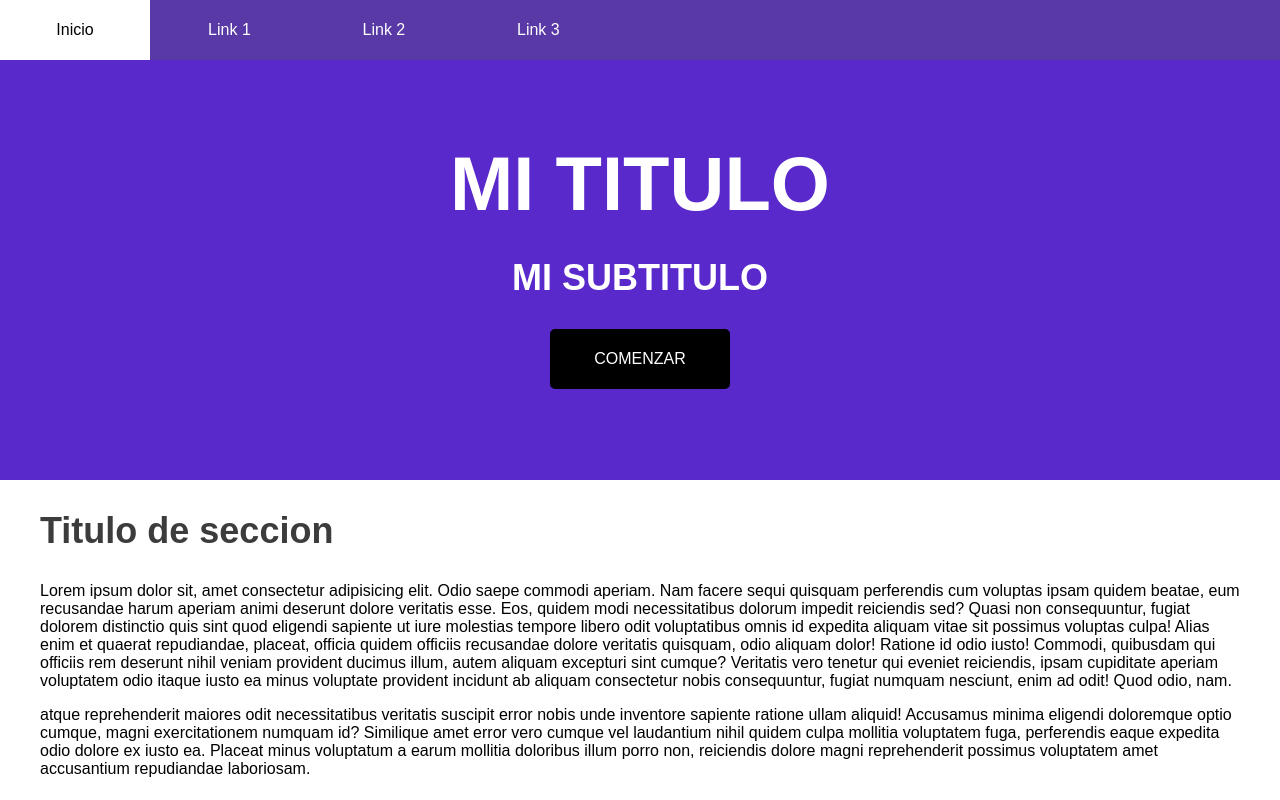
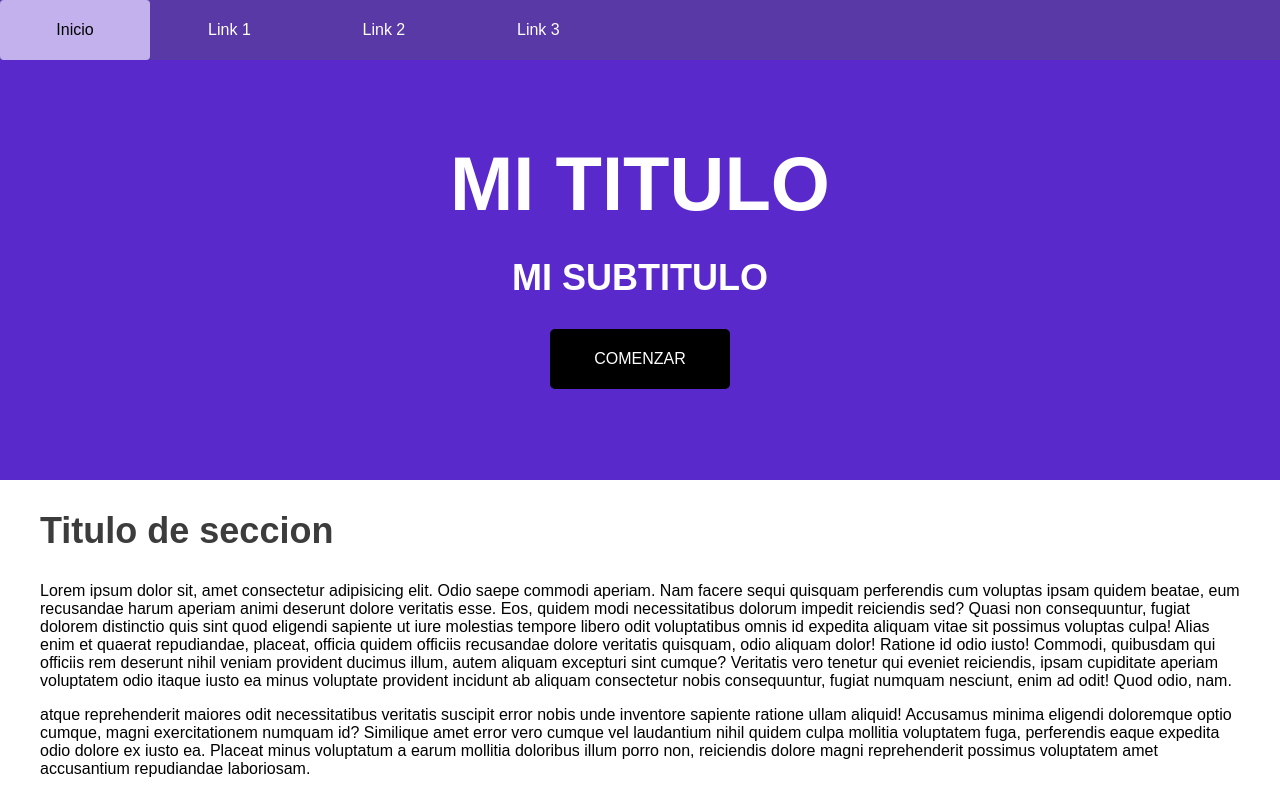
Before and after one commit to edy527/Pagina-simple-1, a plain HTML site: page index.html in a window 1280 px wide. Drawn offline with Linux system fonts and the light colour scheme.

Commit message:
menu modificado
retocando estilos del menu:hover

```diff
--- a/css/estilos.css
+++ b/css/estilos.css
@@ -28,8 +28,10 @@ a {
 }
 
 a:hover {
-  background-color: #fff;
+  background-color: #c3b1ee;
   color: #000;
+  border-radius: 4px;
+  transition: 0.7s;
 }
 
 /* .divisor {
```
